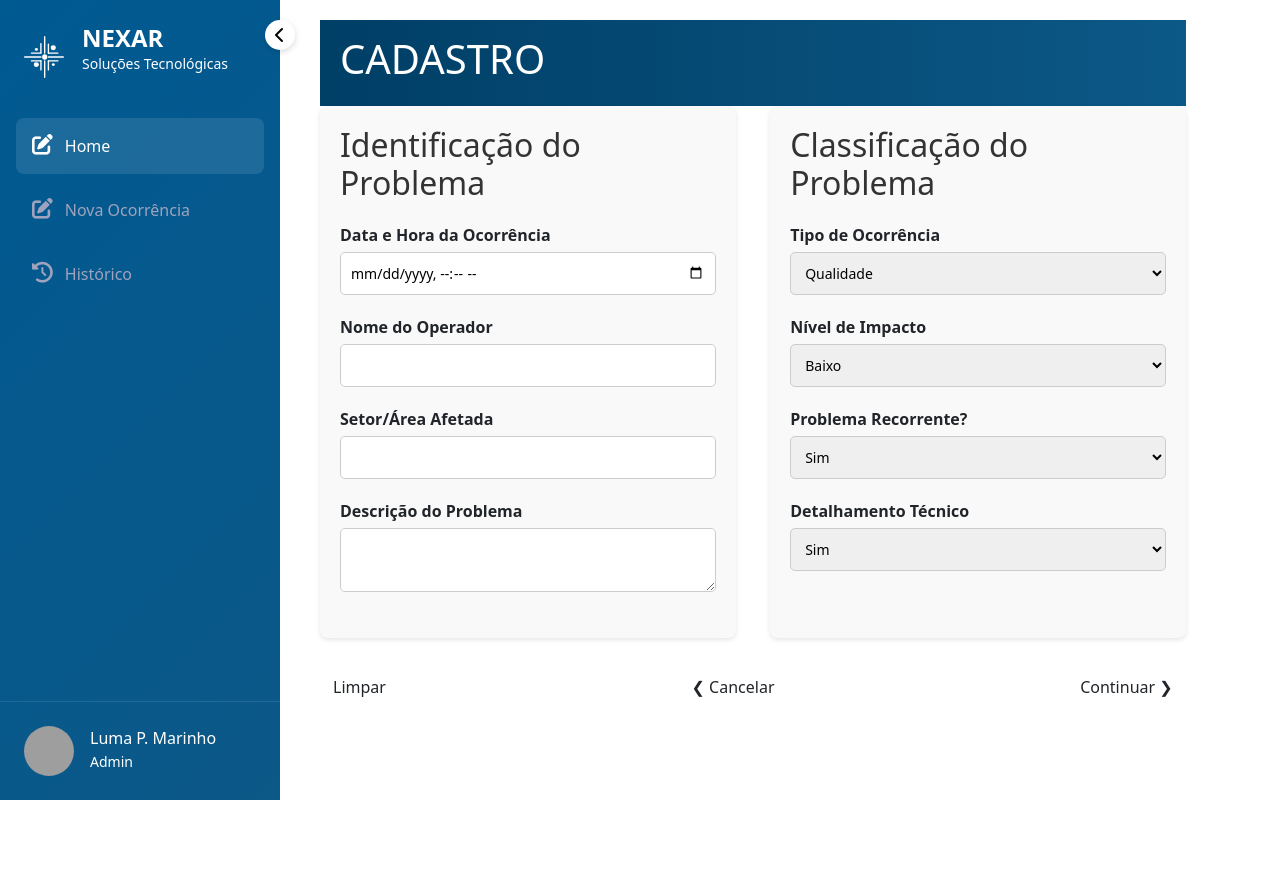
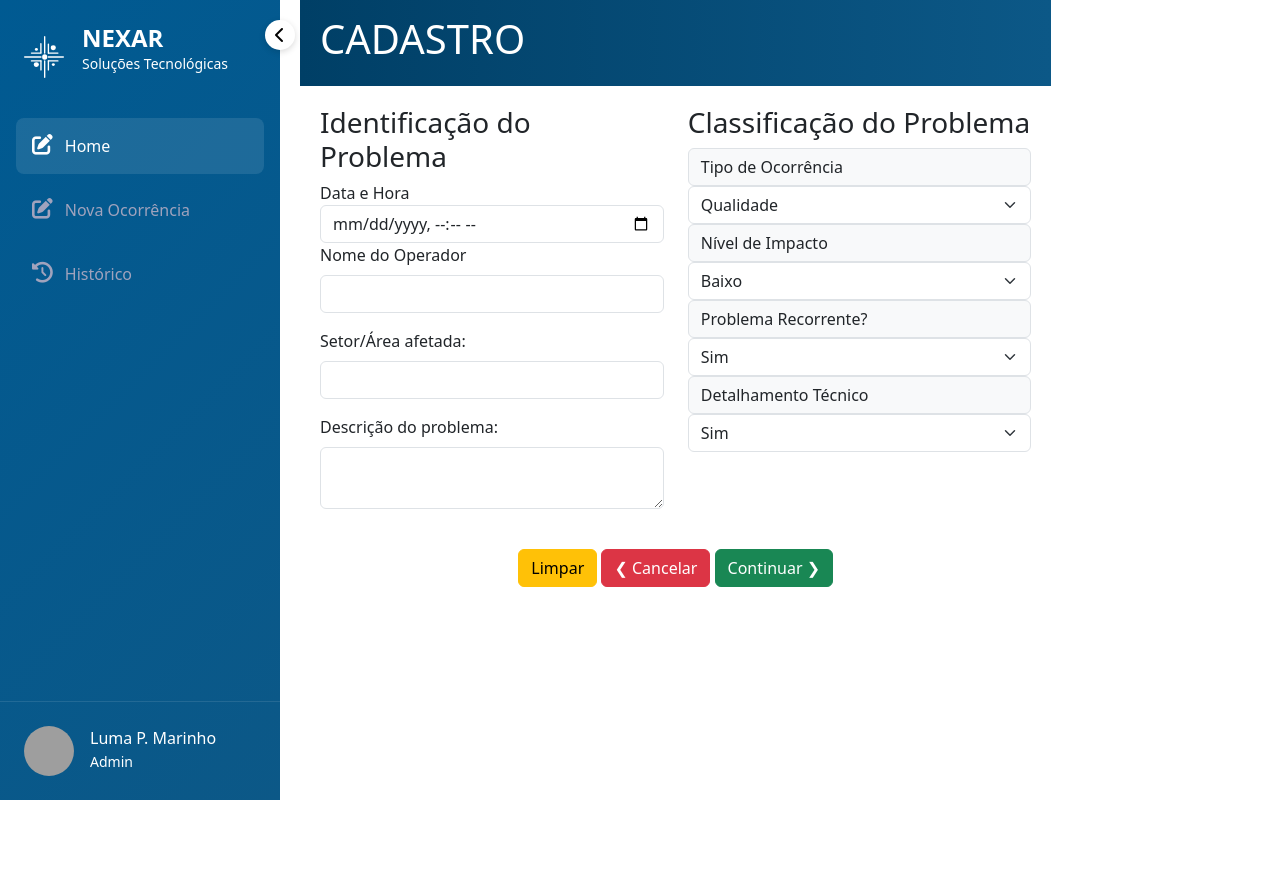
Before and after one commit to Equipe-QRQC/Nexar-QRQC, a Flask app: page /CadastroOcorrencia in a window 1280 px wide. Before the commit the page ends 800 px from the top, so only its background shows below. Run offline with Flask 3, Linux system fonts and the light colour scheme; some libraries are stand-ins or nearby versions; grey boxes are pictures that could not be loaded.

Commit message:
cadastro de ocorrencia

```diff
--- a/static/css/cadastro.css
+++ b/static/css/cadastro.css
@@ -22,10 +22,15 @@
 
 
 
+.titulo {
 
+  margin-left: 300px;
+  transition: margin-left 0.3s ease;
+}
 
-
-
+.sidebar.collapsed ~ .content .titulo {
+  margin-left: 90px; /* Ajuste da margem quando a sidebar é colapsada */
+}
   .form-container {
     display: flex;
     justify-content: space-between;
--- a/templates/CadastroOcorrencia.html
+++ b/templates/CadastroOcorrencia.html
@@ -30,90 +30,85 @@
     />
 </head>
 <body>
-
-<div class="d-flex">
-    <main class="main-content ">
-        <header class="header">
+  <header class="header titulo ">
     <h1>Cadastro</h1>
 </header>
-        <div class="content">
+
+  <main class="main-content ">
+
+
     <!-- Exibindo mensagem de sucesso ou erro -->
     {% if success %}
-            <p style="color: green">Ocorrência registrada com sucesso!</p>
+    <p class="text-success text-center">Ocorrência registrada com sucesso!</p>
     {% elif error %}
-            <p style="color: red">Erro ao registrar ocorrência. Tente novamente.</p>
+    <p class="text-danger text-center">Erro ao registrar ocorrência. Tente novamente.</p>
     {% endif %}
 
     <form action="{{ url_for('registrar_ocorrencia') }}" method="POST">
-              <div class="form-container">
+        <div class="row">
             <!-- Identificação do Problema -->
-                <div class="form-section">
-                  <h2>Identificação do Problema</h2>
-                  <div class="form-group">
-                    <label>Data e Hora da Ocorrência</label>
-                    <input type="datetime-local" name="data_ocorrencia" required />
+            <div class="col-md-6">
+                <h3>Identificação do Problema</h3>
+                <label>Data e Hora</label>
+                <input type="datetime-local" name="data_ocorrencia" class="form-control" required>
+
+                <div class="mb-3">
+                    <label class="form-label">Nome do Operador</label>
+                    <input type="text" name="nome_operador" class="form-control" required>
                 </div>
-                  <div class="form-group">
-                    <label>Nome do Operador</label>
-                    <input type="text" name="nome_operador" required />
+
+                <div class="mb-3">
+                    <label class="form-label">Setor/Área afetada:</label>
+                    <input type="text" name="setor_area" class="form-control" required>
                 </div>
-                  <div class="form-group">
-                    <label>Setor/Área Afetada</label>
-                    <input type="text" name="setor_area" required />
-                  </div>
-                  <div class="form-group">
-                    <label>Descrição do Problema</label>
-                    <textarea name="descricao" required></textarea>
+
+                <div class="mb-3">
+                    <label class="form-label">Descrição do problema:</label>
+                    <textarea name="descricao" class="form-control" required></textarea>
                 </div>
             </div>
 
             <!-- Classificação do Problema -->
-                <div class="form-section">
-                  <h2>Classificação do Problema</h2>
-                  <div class="form-group">
-                    <label>Tipo de Ocorrência</label>
-                    <select name="tipo_ocorrencia" required>
+            <div class="col-md-6">
+                <h3>Classificação do Problema</h3>
+                <label class="input-group-text">Tipo de Ocorrência</label>
+                <select name="tipo_ocorrencia" class="form-select" required>
                     <option value="Qualidade">Qualidade</option>
                     <option value="Segurança">Segurança</option>
                     <option value="Produção">Produção</option>
                 </select>
-                  </div>
-                  <div class="form-group">
-                    <label>Nível de Impacto</label>
-                    <select name="nivel_impacto" required>
+
+                <label class="input-group-text">Nível de Impacto</label>
+                <select name="nivel_impacto" class="form-select" required>
                     <option value="Baixo">Baixo</option>
                     <option value="Médio">Médio</option>
                     <option value="Alto">Alto</option>
                 </select>
-                  </div>
-                  <div class="form-group">
-                    <label>Problema Recorrente?</label>
-                    <select name="problema_recorrente" required>
+
+                <label class="input-group-text">Problema Recorrente?</label>
+                <select name="problema_recorrente" class="form-select" required>
                     <option value="Sim">Sim</option>
                     <option value="Não">Não</option>
                 </select>
-                  </div>
-                  <div class="form-group">
-                    <label>Detalhamento Técnico</label>
-                    <select name="detalhamento_tecnico" required>
+
+                <label class="input-group-text">Detalhamento Técnico</label>
+                <select name="detalhamento_tecnico" class="form-select" required>
                     <option value="Sim">Sim</option>
                     <option value="Não">Não</option>
                 </select>
             </div>
         </div>
-              </div>
 
-              <div class="buttons">
-                <button type="reset" class="btn btn-clear">Limpar</button>
-                <button type="button" class="btn btn-cancel">❮ Cancelar</button>
-                <button type="submit" class="btn btn-continue">Continuar ❯</button>
+        <div class="text-center mt-4">
+            <button type="reset" class="btn btn-warning">Limpar</button>
+            <button type="button" class="btn btn-danger">❮ Cancelar</button>
+            <button type="submit" class="btn btn-success">Continuar ❯</button>
         </div>
     </form>
-          </div>
+  </main>
 
 <script src="https://cdn.jsdelivr.net/npm/bootstrap@5.3.0-alpha1/dist/js/bootstrap.bundle.min.js"></script>
-    </main>
-</div>
+
 </body>
 </html>
 {% endblock %}
```
Lines whose indentation alone changed are shown as unchanged.
